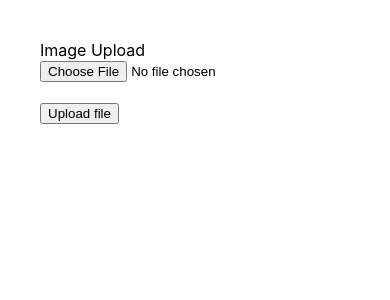
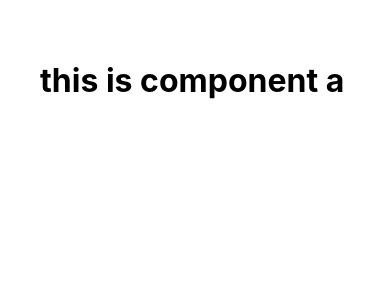
Before and after one commit to React-JS-Folder/react-git-github, a React (Create React App) app: page / in a window 390 px wide. Shown: the top 300 px of the page. Built offline with nearby package versions, Linux system fonts and the light colour scheme.

Commit message:
Tutorial 10 - video 13 - Custom Hooks -basics and media querie exercise

```diff
--- /dev/null
+++ b/src/App.jsx
@@ -0,0 +1,15 @@
+import React from 'react'
+import ComponentA from './ComponentA'
+// import ComponentB from './ComponentB'
+
+export default function App() {
+  return (
+    <div>
+      <h1>this is component a</h1>
+      <ComponentA />
+
+      {/* <h1>this is component b</h1>
+      <ComponentB /> */}
+    </div>
+  )
+}
--- a/src/App11.jsx
+++ /dev/null
@@ -1,12 +0,0 @@
-import React from 'react'
-import FetchData_setData from './FetchData_setData_1_send_form'
-import FileUpload from './FetchData_setData_2_file_upload'
-
-export default function App11() {
-  return (
-    <div>
-      {/* <FetchData_setData /> */}
-      <FileUpload />
-    </div>
-  )
-}
--- /dev/null
+++ b/src/ComponentA.jsx
@@ -0,0 +1,13 @@
+import React from 'react'
+import useIsMobile from './hooks/useIsMobile'
+
+
+export default function ComponentA() {
+  const isMobile = useIsMobile();
+  console.log(isMobile);
+  return (
+    <div>
+
+    </div>
+  )
+}
--- /dev/null
+++ b/src/ComponentB.jsx
@@ -0,0 +1,13 @@
+import React from 'react'
+import useIsMobile from './hooks/useIsMobile'
+
+export default function ComponentB() {
+  const isMobile = useIsMobile();
+
+  console.log(isMobile);
+  return (
+    <div>
+
+    </div>
+  )
+}
--- a/src/FetchData_setData_1_send_form.jsx
+++ /dev/null
@@ -1,65 +0,0 @@
-import React from 'react'
-import {useState} from 'react';
-import axios from 'axios';
-
-const defaultFormData = {
-  title: '',
-  body: ''
-}
-
-export default function FetchData_setData() {
-
-  const [success, setSuccess] = useState(false);
-  const [error, setError] = useState(false);
-  const [formData, setFormData] = useState(defaultFormData);
-  const {title, body} = formData;
-
-  const onChange = (e) => {
-    setFormData( (prevState) => ({
-      ...prevState,
-      [e.target.id]: e.target.value,
-    }));
-  };
-
-  const onSubmit = async (e) => {
-    e.preventDefault();
-
-    try {
-      await axios.post(
-        'https://jsonplaceholder.typicode.com/posts',
-        formData
-      );
-      setSuccess(true)
-    } catch (error) {
-      setError(true);
-    }
-
-
-
-
-    setFormData(defaultFormData);
-  }
-
-  return (
-    <div>
-      <h1>Form</h1>
-      <p>Create a post</p>
-      <form onSubmit={onSubmit}>
-        <label>Title</label>
-        <br />
-        <input type="text" id="title" value={title} onChange={onChange} />
-        <br />
-        <br />
-        <label>Body</label>
-        <br />
-        <input type="text" id="body" value={body} onChange={onChange} />
-        <br />
-        <br />
-        <button type="submit">Upload post</button>
-      </form>
-
-      {success && <h3>Post uploaded correctly </h3>}
-      {error && <h3>there was a error, post was not uploaded </h3>}
-    </div>
-  )
-}
--- a/src/FetchData_setData_2_file_upload.jsx
+++ /dev/null
@@ -1,29 +0,0 @@
-import axios from 'axios';
-import {useState} from 'react';
-
-export default function FileUpload() {
-  const [file, setFile] = useState(null);
-
-  const onChange = (e) => setFile(e.target.files[0]);
-
-  const onSubmit = async (e) => {
-    e.preventDefault();
-
-    const formData = new FormData();
-    formData.append("file", file);
-
-    const response = await axios.post('https://mitchels.io', formData);
-    console.log(response);
-  };
-
-  return (
-    <form onSubmit={onSubmit}>
-      <label>Image Upload</label>
-      <br />
-      <input type="file" id="file" accept=".jpg, .png" onChange={onChange} />
-      <br />
-      <br />
-      <button type="submit">Upload file</button>
-    </form>
-  );
-}
--- /dev/null
+++ b/src/hooks/useIsMobile.jsx
@@ -0,0 +1,23 @@
+import React from 'react'
+import {useState, useEffect} from 'react';
+
+
+export default function useIsMobile() {
+
+  const [isMobile, setIsMobile] = useState(null);
+
+  const calculateIsMobile = () => {
+    if(window.innerWidth <= 768) return setIsMobile(true);
+    setIsMobile(false);
+  }
+
+  window.addEventListener("resize", calculateIsMobile);
+
+  useEffect(() => {
+    calculateIsMobile();
+  },[])
+
+
+
+  return isMobile;
+}
--- a/src/index.js
+++ b/src/index.js
@@ -1,12 +1,12 @@
 import React from 'react';
 import ReactDOM from 'react-dom';
-import App11 from './App11';
+import App from './App';
 import './index.css';
 
 ReactDOM.render(
   <React.StrictMode>
 
-    <App11 />
+    <App />
 
   </React.StrictMode>,
   document.getElementById('root')
```
Also changed, not shown: src/marco video 11 notes/Fetch Data - set Data.txt (deleted), src/marco video 13 notes/Custom Hooks 1 - Intro.txt (added), src/marco video 13 notes/Custom Hooks 2 - Media Queries.txt (added).
